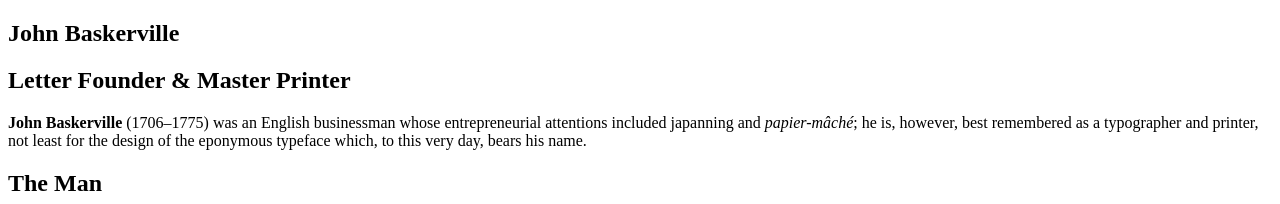
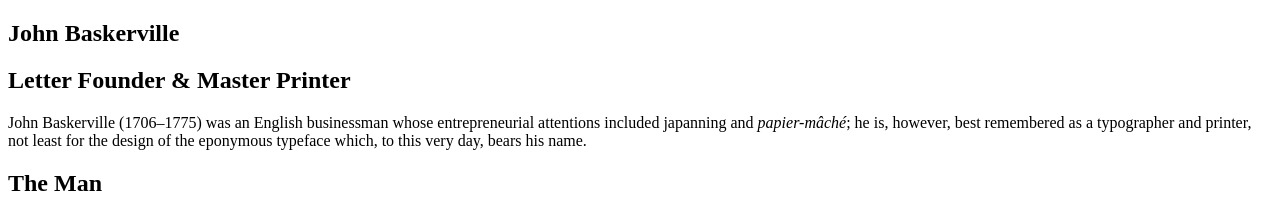
Before and after one commit to loisgordon/john-baskerville-1, a plain HTML site: page version-1.html in a window 1280 px wide. Shown: the top 204 px of the page. Drawn offline with Linux system fonts and the light colour scheme.

Commit message:
Remove strong from name

```diff
--- a/version-1.html
+++ b/version-1.html
@@ -14,7 +14,7 @@
 		</header>
 
 		<section>
-            <p><strong>John Baskerville</strong> (1706–1775) was an English businessman whose entrepreneurial attentions included japanning and <i>papier-mâché</i>; he is, however, best remembered as a typographer and printer, not least for the design of the eponymous typeface which, to this very day, bears his name.</p>
+            <p>John Baskerville (1706–1775) was an English businessman whose entrepreneurial attentions included japanning and <i>papier-mâché</i>; he is, however, best remembered as a typographer and printer, not least for the design of the eponymous typeface which, to this very day, bears his name.</p>
 		</section>
 
 		<section>
```
